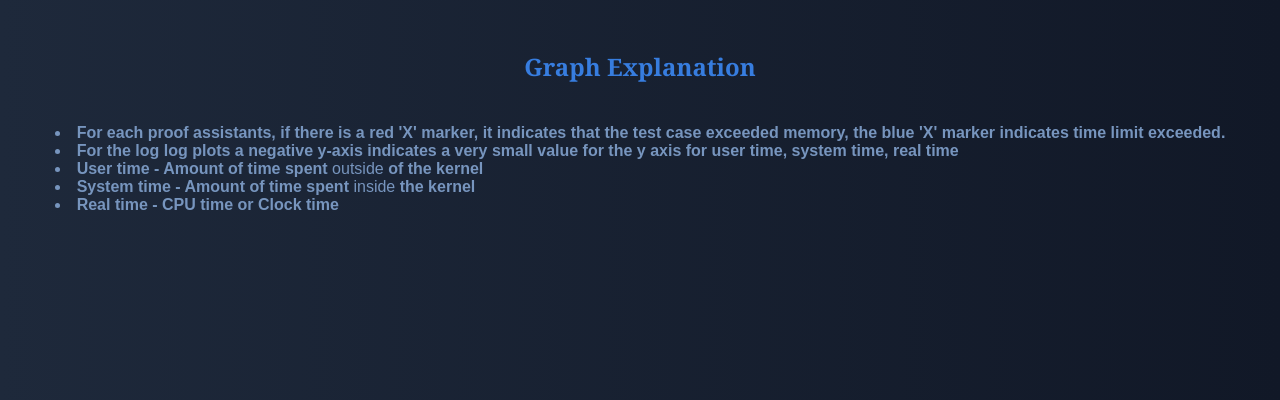
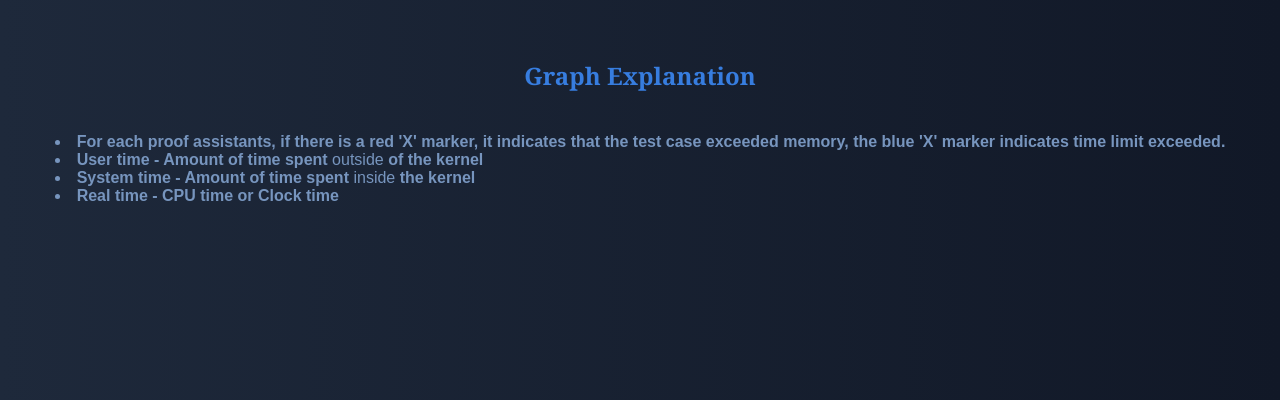
Before and after one commit to proyetei/CS-4ZP6A-Capstone-Akanda, a Flask app: template visualization/templates/index.html in a window 1280 px wide. Shown: the part 342-742 px from the top of the page. Run offline with Flask 3, Linux system fonts and the light colour scheme; the template is opened without the code that fills it, so the values that code supplies are empty.

Commit message:
minor frontend changes

```diff
--- a/visualization/templates/index.html
+++ b/visualization/templates/index.html
@@ -112,7 +112,6 @@
     <div class="info-container">
         <h2> Graph Explanation </h3>
         <h4> <li> For each proof assistants, if there is a red 'X' marker, it indicates that the test case exceeded memory, the blue 'X' marker indicates time limit exceeded. </li>
-            <li> For the log log plots a negative y-axis indicates a very small value for the y axis for user time, system time, real time </li>
 
          <li>
             User time - Amount of time spent <span class="text-bold">outside </span> of the kernel
```
